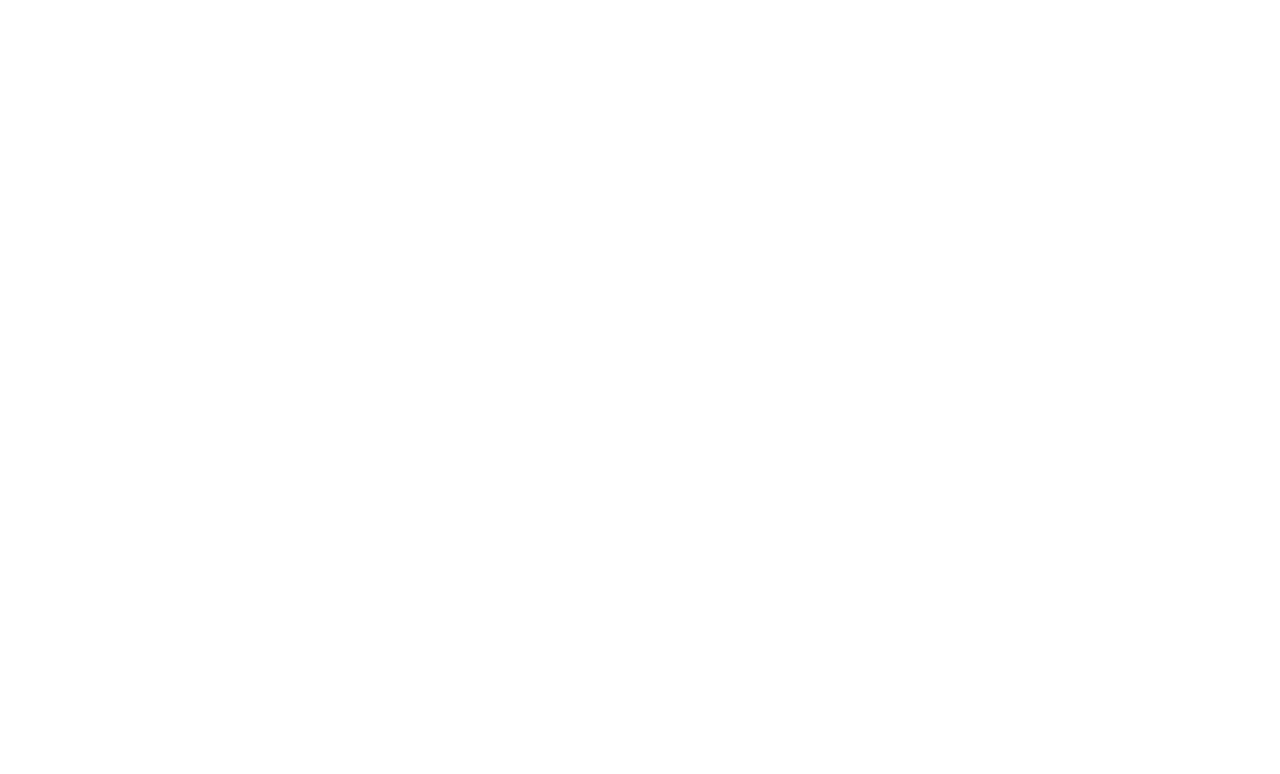
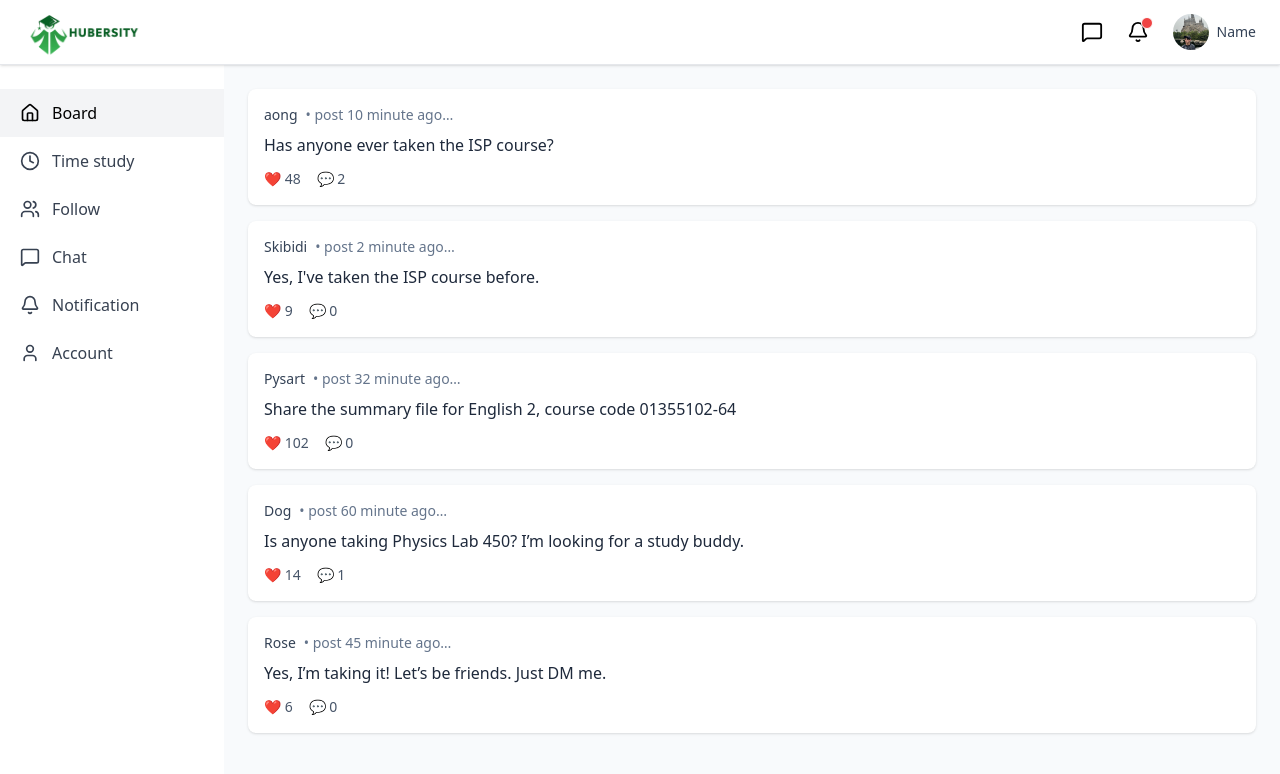
Before and after one commit to Hubersity/Hubersity, a React (Vite) app in the folder frontend/: page /app/board in a window 1280 px wide. Before the commit this address had no page. Shown: the top 774 px of the page. Built offline with nearby package versions, Linux system fonts and the light colour scheme.

Commit message:
add base Dashboard layout with sidebar + topbar

```diff
--- a/frontend/src/App.jsx
+++ b/frontend/src/App.jsx
@@ -1,7 +1,9 @@
+import { Routes, Route, Navigate } from 'react-router-dom';
 import Home from './pages/Home/Home';
 import Login from './pages/Login/Login';
 import Sign_in from './pages/Sign in/Sign_in';
-import { Routes, Route } from 'react-router-dom';
+import Dashboard from './pages/Dashboard/Dashboard';
+import Board from './pages/Dashboard/Board';
 
 function App() {
   return (
@@ -9,7 +11,17 @@
       <Route path="/" element={<Home />} />
       <Route path="/login" element={<Login />} />
       <Route path="/signin" element={<Sign_in />} />
+
+      {/* Dashboard Layout */}
+      <Route path="/app" element={<Dashboard />}>
+        {/* default → /app/board */}
+        <Route index element={<Navigate to="board" replace />} />
+        <Route path="board" element={<Board />} />
+      </Route>
+
+      <Route path="*" element={<Navigate to="/" replace />} />
     </Routes>
   );
 }
+
 export default App;
--- /dev/null
+++ b/frontend/src/pages/Dashboard/Board.jsx
@@ -0,0 +1,49 @@
+import { useState } from "react";
+
+const initialPosts = [
+  { id: 1, user: "aong", text: "Has anyone ever taken the ISP course?", minutes: 10, likes: 48, comments: 2 },
+  { id: 2, user: "Skibidi", text: "Yes, I've taken the ISP course before.", minutes: 2, likes: 9, comments: 0 },
+  { id: 3, user: "Pysart", text: "Share the summary file for English 2, course code 01355102-64", minutes: 32, likes: 102, comments: 0 },
+  { id: 4, user: "Dog", text: "Is anyone taking Physics Lab 450? I’m looking for a study buddy.", minutes: 60, likes: 14, comments: 1 },
+  { id: 5, user: "Rose", text: "Yes, I’m taking it! Let’s be friends. Just DM me.", minutes: 45, likes: 6, comments: 0 },
+];
+
+export default function Board() {
+  const [posts, setPosts] = useState(initialPosts);
+
+  const handleLike = (id) => {
+    setPosts(posts.map(p => p.id === id ? { ...p, likes: p.likes + 1 } : p));
+  };
+
+  const handleComment = (id) => {
+    setPosts(posts.map(p => p.id === id ? { ...p, comments: p.comments + 1 } : p));
+  };
+
+  return (
+    <div className="space-y-4">
+      {posts.map((p) => (
+        <div key={p.id} className="bg-white rounded-lg shadow p-4">
+          <div className="flex items-center gap-2 text-sm text-slate-500">
+            <span className="font-medium text-slate-700">{p.user}</span>
+            <span>• post {p.minutes} minute ago…</span>
+          </div>
+          <p className="mt-2 text-slate-800">{p.text}</p>
+          <div className="mt-3 flex items-center gap-4 text-sm text-slate-600">
+            <button
+              onClick={() => handleLike(p.id)}
+              className="flex items-center gap-1 hover:text-red-600"
+            >
+              ❤️ {p.likes}
+            </button>
+            <button
+              onClick={() => handleComment(p.id)}
+              className="flex items-center gap-1 hover:text-blue-600"
+            >
+              💬 {p.comments}
+            </button>
+          </div>
+        </div>
+      ))}
+    </div>
+  );
+}
--- /dev/null
+++ b/frontend/src/pages/Dashboard/Dashboard.jsx
@@ -0,0 +1,93 @@
+import { Outlet, Link, useLocation } from "react-router-dom";
+import { Home, Clock, Users, MessageSquare, Bell, User } from "lucide-react";
+
+const navItems = [
+  { to: "/app/board", label: "Board", icon: Home },
+  { to: "/app/time-study", label: "Time study", icon: Clock },
+  { to: "/app/follow", label: "Follow", icon: Users },
+  { to: "/app/chat", label: "Chat", icon: MessageSquare },
+  { to: "/app/notifications", label: "Notification", icon: Bell },
+  { to: "/app/account", label: "Account", icon: User },
+];
+
+function Topbar() {
+  return (
+    <div className="sticky top-0 z-10 border-b bg-white shadow">
+      <div className="flex items-center justify-between h-16 px-6">
+        {/* โลโก้ */}
+        <img
+          src="/images/horizontal-logo.png"
+          alt="Hubersity"
+          className="h-[120px] w-auto"
+        />
+
+        {/* ไอคอนด้านขวา */}
+        <div className="flex items-center gap-6">
+          <MessageSquare
+            size={22}
+            className="cursor-pointer hover:text-emerald-600"
+          />
+          <div className="relative">
+            <Bell size={22} className="cursor-pointer hover:text-emerald-600" />
+            <span className="absolute -top-1 -right-1 w-3 h-3 bg-red-500 rounded-full border border-white"></span>
+          </div>
+          <div className="flex items-center gap-2 cursor-pointer">
+            <img
+              src="/images/Karnpon.jpg"
+              alt="profile"
+              className="w-9 h-9 rounded-full object-cover"
+            />
+            <span className="text-sm text-slate-700">Name</span>
+          </div>
+        </div>
+      </div>
+    </div>
+  );
+}
+
+function Sidebar() {
+  const location = useLocation();
+  return (
+    <div className="w-56 bg-white h-full pt-6">
+      <nav className="flex flex-col">
+        {navItems.map(({ to, label, icon: Icon }) => {
+          const active = location.pathname === to;
+          return (
+            <Link
+              key={to}
+              to={to}
+              className={`flex items-center gap-3 px-5 py-3 transition w-full ${
+                active
+                  ? "bg-gray-100 text-black font-medium" // ✅ เทาอ่อน + ตัวอักษรดำเต็มช่อง
+                  : "hover:bg-gray-50 text-gray-700"
+              }`}
+            >
+              <Icon size={20} />
+              <span>{label}</span>
+            </Link>
+          );
+        })}
+      </nav>
+    </div>
+  );
+}
+
+export default function Dashboard() {
+  return (
+    <div className="flex flex-col min-h-screen">
+      {/* Topbar */}
+      <Topbar />
+
+      {/* Body */}
+      <div className="flex flex-1">
+        {/* Sidebar (อยู่ซ้าย) */}
+        <Sidebar />
+
+        {/* Content (Outlet) */}
+        <main className="flex-1 p-6 bg-slate-50 overflow-y-auto">
+          <Outlet />
+        </main>
+      </div>
+    </div>
+  );
+}
--- a/frontend/src/pages/Sign in/Sign_in.jsx
+++ b/frontend/src/pages/Sign in/Sign_in.jsx
@@ -1,91 +1,96 @@
-import React from "react";
-import { useState } from "react";
+import React, { useState } from "react";
 import { EyeIcon, EyeSlashIcon } from "@heroicons/react/24/outline";
-// นำเข้าไอคอน Google
 import { FcGoogle } from "react-icons/fc";
+import { motion } from "framer-motion";
+
 export default function Sign_in() {
   const [show, setShow] = useState(false);
+
   return (
     <div className="min-h-screen bg-[#f1f6ec] flex justify-center items-center relative overflow-hidden px-4">
 
       {/* เส้นเขียว */}
-            <div
+    <motion.div
+    initial={{ opacity: 0, x: 200 }}
+    animate={{ opacity: 1, x: 0 }}
+    transition={{ duration: 0.8, type: "spring", bounce: 0.3 }}
     className="absolute border-[2vh] border-[#3ab153] rounded-full
-                border-l-transparent border-r-transparent border-t-transparent rotate-[130deg]"
+    border-l-transparent border-r-transparent border-b-transparent rotate-[135deg]"
     style={{
-                    top: "60vh",
-                    right: "-35vw",
+        top: "90vh",
+        right: "-10vw",
         width: "60vw",
         height: "60vw",
     }}
     />
 
-            {/* ตกแต่งซ้ายล่าง */}
-            <div
+      {/* วงกลมซ้ายล่าง */}
+      <motion.div
+        initial={{ opacity: 0, x: -150, y: 150 }}
+        animate={{ opacity: 1, x: 0, y: 0 }}
+        transition={{ duration: 0.8, type: "spring", delay: 0.2 }}
         className="absolute bg-[#2c9a43] rounded-full z-0"
-                style={{
-                    top: "75vh",
-                    right: "85vw",
-                    width: "20vw",
-                    height: "20vw",
-                }}
+        style={{ top: "75vh", right: "85vw", width: "20vw", height: "20vw" }}
       />
-            <div
+      <motion.div
+        initial={{ opacity: 0, x: -120, y: 150 }}
+        animate={{ opacity: 1, x: 0, y: 0 }}
+        transition={{ duration: 0.8, type: "spring", delay: 0.4 }}
         className="absolute bg-[#00bf63] rounded-full z-0"
-                style={{
-                    top: "90vh",
-                    right: "80vw",
-                    width: "10vw",
-                    height: "10vw",
-                    }}
+        style={{ top: "90vh", right: "80vw", width: "10vw", height: "10vw" }}
       />
 
-            {/* ตกแต่งบนขวา */}
-            <div
+      {/* วงกลมขวาบน */}
+      <motion.div
+        initial={{ opacity: 0, x: 200, y: -200 }}
+        animate={{ opacity: 1, x: 0, y: 0 }}
+        transition={{ duration: 0.8, type: "spring", delay: 0.6 }}
         className="absolute bg-[#30a148] rounded-full z-0"
-                style={{
-                    top: "-5vh",
-                    right: "-2vw",
-                    width: "15vw",
-                    height: "15vw",
-                    }}
+        style={{ top: "-5vh", right: "-2vw", width: "15vw", height: "15vw" }}
       />
-            <div
+      <motion.div
+        initial={{ opacity: 0, x: 150, y: -150 }}
+        animate={{ opacity: 1, x: 0, y: 0 }}
+        transition={{ duration: 0.8, type: "spring", delay: 0.8 }}
         className="absolute bg-[#0a5f24] rounded-full z-0"
-                style={{
-                    top: "3vh",
-                    right: "-5vw",
-                    width: "12vw",
-                    height: "12vw",
-                }}
+        style={{ top: "3vh", right: "-5vw", width: "12vw", height: "12vw" }}
       />
 
-            <div
+      {/* วงกลม gradient */}
+      <motion.div
+        initial={{ opacity: 0, scale: 0.5 }}
+        animate={{ opacity: 1, scale: 1 }}
+        transition={{ duration: 0.8, type: "spring", delay: 1 }}
         className="absolute rounded-full bg-gradient-to-r from-green-400 to-lime-300 shadow-lg"
-                style={{
-                    top: "6vh",
-                    right: "8vw",
-                    width: "10vw",
-                    height: "10vw",
-                }}
+        style={{ top: "6vh", right: "8vw", width: "10vw", height: "10vw" }}
       />
 
-            {/* ฝั่งซ้าย: Logo */}
-            <div className="absolute top-[-80px] left-4">
+      {/* โลโก้ */}
+      <motion.div
+        className="absolute top-[-80px] left-4"
+        initial={{ opacity: 0, y: -100 }}
+        animate={{ opacity: 1, y: 0 }}
+        transition={{ duration: 0.8, type: "spring", delay: 0.5 }}
+      >
         <img
-            src="/images/horizontal-logo.png" // change to your logo path
+          src="/images/horizontal-logo.png"
           alt="Hubersity Logo"
           className="max-w-[300px] md:max-w-[250px] h-auto"
         />
-            </div>
+      </motion.div>
 
-            <div className="w-full max-w-lg md:max-w-2xl bg-white rounded-[70px] shadow-lg z-10">
+      {/* กล่อง Sign Up */}
+      <motion.div
+        className="w-full max-w-lg md:max-w-2xl bg-white rounded-[70px] shadow-lg z-10"
+        initial={{ opacity: 0, scale: 0.9, y: 100 }}
+        animate={{ opacity: 1, scale: 1, y: 0 }}
+        transition={{ duration: 0.9, type: "spring", bounce: 0.4, delay: 1.2 }}
+      >
         <div className="px-6 md:px-12 py-10">
-
-
           <form className="flex flex-col gap-10 p-12">
-
-                        <h1 className="text-7xl md:text-5xl lg:text-6xl text-[#085e24] font-bold text-center mb-10">Sign Up</h1>
+            <h1 className="text-7xl md:text-5xl lg:text-6xl text-[#085e24] font-bold text-center mb-10">
+              Sign Up
+            </h1>
 
             <input
               type="name"
@@ -99,24 +104,27 @@
               className="w-full text-[15px] md:text-[25px] lg:text-[30xl] border-black border-b-2 focus:outline-none"
             />
 
-                        {/* Password input with EyeSlashIcon */}
+            {/* Password */}
             <div className="flex items-center border-b-2 border-black">
               <input
                 type={show ? "text" : "password"}
                 placeholder="Password"
                 className="w-full text-[15px] md:text-[25px] lg:text-[30xl] focus:outline-none"
               />
-
               {show ? (
                 <EyeIcon
                   className="h-6 w-6 text-gray-500 cursor-pointer"
                   onClick={() => setShow(false)}
-                            />) : (<EyeSlashIcon
+                />
+              ) : (
+                <EyeSlashIcon
                   className="h-6 w-6 text-gray-500 cursor-pointer"
                   onClick={() => setShow(true)}
-                            />)}
+                />
+              )}
             </div>
 
+            {/* Confirm Password */}
             <div className="flex items-center border-b-2 border-black">
               <input
                 type={show ? "text" : "password"}
@@ -127,27 +135,37 @@
                 <EyeIcon
                   className="h-6 w-6 text-gray-500 cursor-pointer"
                   onClick={() => setShow(false)}
-                                />) : (<EyeSlashIcon
+                />
+              ) : (
+                <EyeSlashIcon
                   className="h-6 w-6 text-gray-500 cursor-pointer"
                   onClick={() => setShow(true)}
-                            />)}
+                />
+              )}
             </div>
 
-                        <a
+            {/* ปุ่ม Sign up */}
+            <motion.a
               href="sigin"
-                            className="rounded-full bg-[#8cab93] text-center py-3 px-12 text-lg md:text-2xl hover:opacity-90 transition block mx-auto w-fit">
+              whileHover={{ scale: 1.05 }}
+              whileTap={{ scale: 0.95 }}
+              className="rounded-full bg-[#8cab93] text-center py-3 px-12 text-lg md:text-2xl hover:opacity-90 transition block mx-auto w-fit"
+            >
               Sign up
-                        </a>
+            </motion.a>
 
-                        <button className="flex items-center gap-3 px-5 py-2 rounded-lg hover:text-[#4caf50] transition block mx-auto w-fit text-black">
+            {/* Google button */}
+            <motion.button
+              whileHover={{ scale: 1.05 }}
+              whileTap={{ scale: 0.95 }}
+              className="flex items-center gap-3 px-5 py-2 rounded-lg hover:text-[#4caf50] transition block mx-auto w-fit text-black"
+            >
               <FcGoogle className="text-2xl md:text-3xl" />
               <span className="text-lg md:text-2xl">Sign up with Google</span>
-                        </button>
-
+            </motion.button>
           </form>
-
         </div>
-            </div>
+      </motion.div>
     </div>
   );
 }
```
Also changed, not shown: frontend/src/pages/Login/Login.jsx (+83 -73 lines), 1 other file (tests, documents, lock files or other folders). Lines whose indentation alone changed are shown as unchanged.
